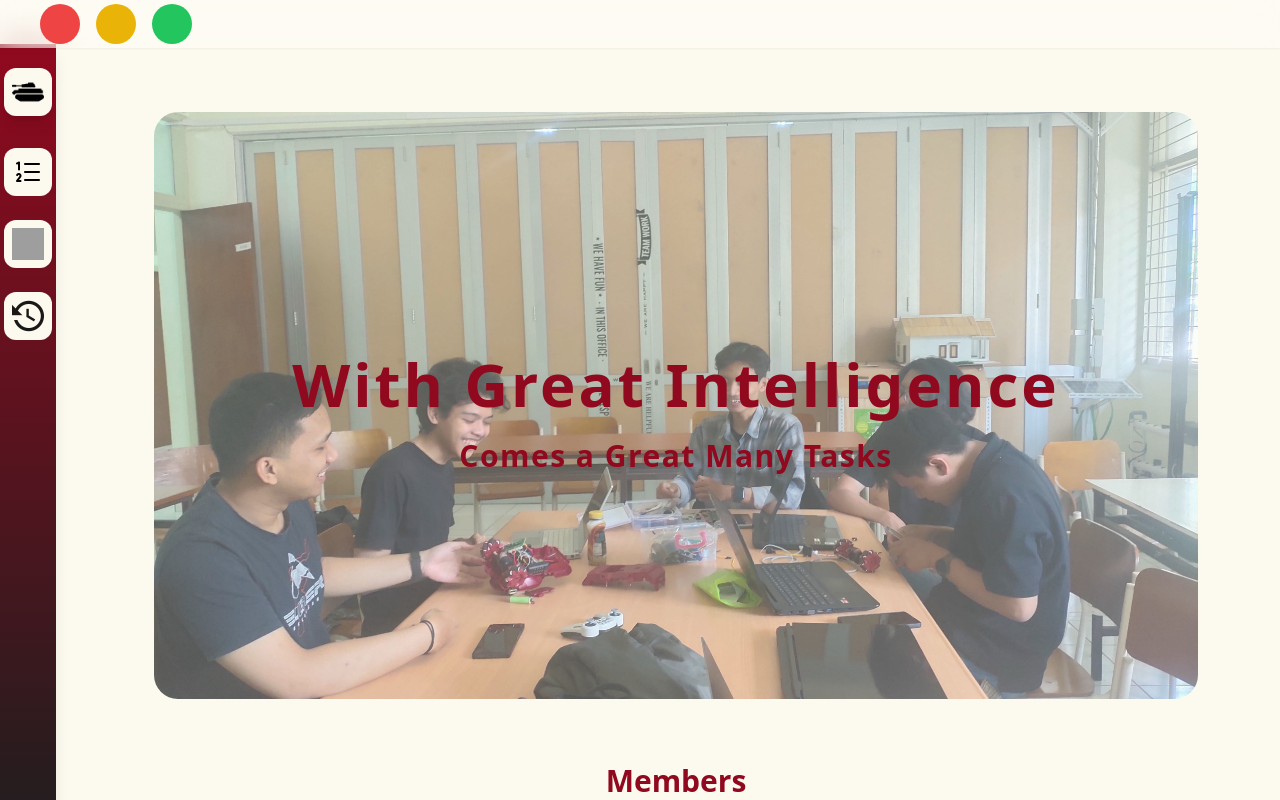
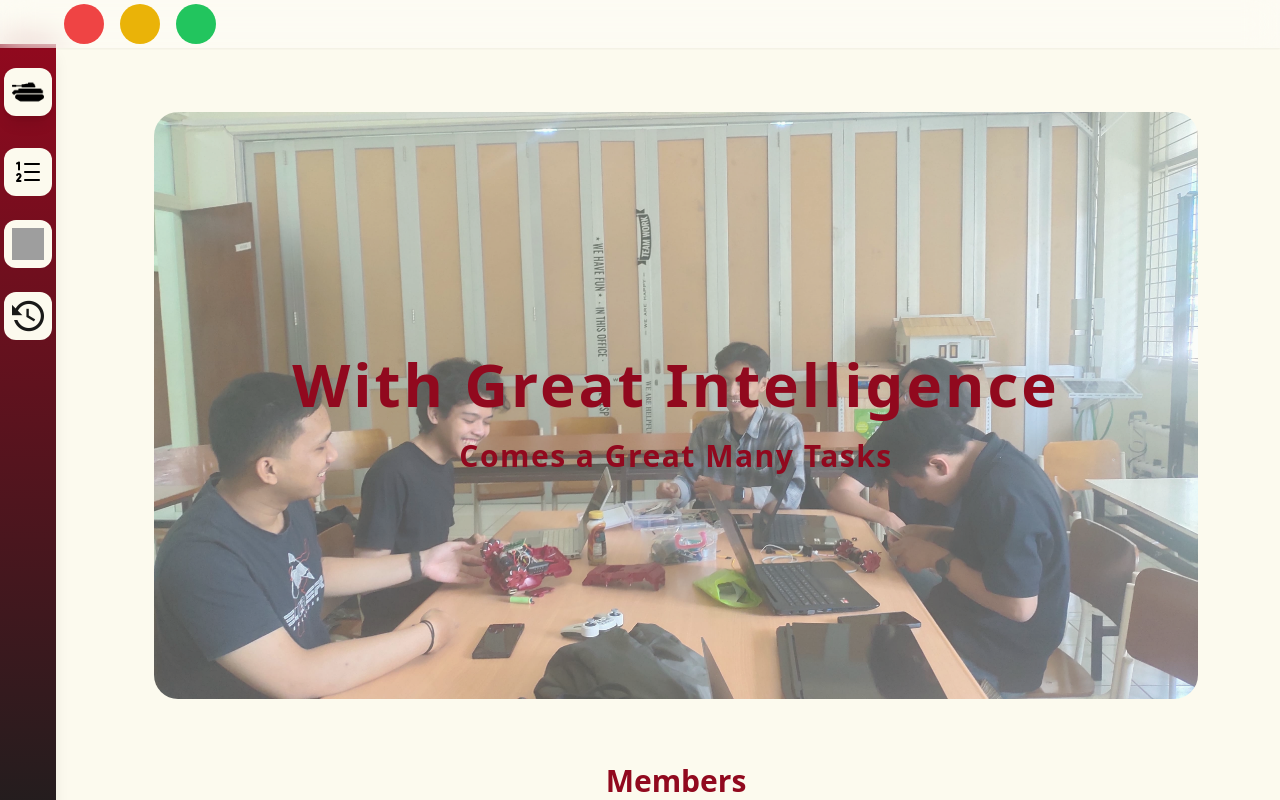
Before and after one commit to Zulfan15/RC-TANK-F4, a Vue app: page / in a window 1280 px wide. Shown: the top 800 px of the page. Built offline with nearby package versions, Linux system fonts and the light colour scheme; grey boxes are pictures that could not be loaded.

Commit message:
a little change in navbar

```diff
--- a/src/pages/landing_page/index.vue
+++ b/src/pages/landing_page/index.vue
@@ -2,7 +2,7 @@
   <section class="w-full flex flex-col bg-[#FCFAEE] min-h-screen overflow-hidden">
     <!-- Navbar -->
     <div class="bg-white backdrop-filter backdrop-blur-lg bg-opacity-30 shadow-sm w-full h-12 sm:h-12 md:h-12 lg:h-12 fixed top-0 z-50 flex items-center gap-4 px-4 sm:px-6 md:px-8 lg:px-10 shadow-lg">
-      <div class="bg-red-500 rounded-full w-10 h-10 sm:w-12 sm:h-10 md:w-10 md:h-10 lg:w-10 lg:h-10"></div>
+      <div class="bg-red-500 sm:ml-4 md:ml-6 lg:ml-6 rounded-full w-10 h-10 sm:w-12 sm:h-10 md:w-10 md:h-10 lg:w-10 lg:h-10"></div>
       <div class="bg-yellow-500 rounded-full w-10 h-10 sm:w-12 sm:h-10 md:w-10 md:h-10 lg:w-10 lg:h-10"></div>
       <div class="bg-green-500 rounded-full w-10 h-10 sm:w-12 sm:h-10 md:w-10 md:h-10 lg:w-10 lg:h-10"></div>
     </div>
--- a/src/pages/monitoring/charts/index.vue
+++ b/src/pages/monitoring/charts/index.vue
@@ -2,7 +2,7 @@
   <div class="relative bg-[#FCFAEE] flex min-h-screen overflow-hidden">
     <!-- Navbar -->
     <div class="bg-white backdrop-filter backdrop-blur-lg bg-opacity-30 shadow-sm w-full h-12 sm:h-12 md:h-12 lg:h-12 fixed top-0 z-50 flex items-center gap-4 px-4 sm:px-6 md:px-8 lg:px-10 shadow-lg">
-      <div class="bg-red-500 rounded-full w-10 h-10 sm:w-12 sm:h-10 md:w-10 md:h-10 lg:w-10 lg:h-10"></div>
+      <div class="bg-red-500 sm:ml-4 md:ml-6 lg:ml-6 rounded-full w-10 h-10 sm:w-12 sm:h-10 md:w-10 md:h-10 lg:w-10 lg:h-10"></div>
       <div class="bg-yellow-500 rounded-full w-10 h-10 sm:w-12 sm:h-10 md:w-10 md:h-10 lg:w-10 lg:h-10"></div>
       <div class="bg-green-500 rounded-full w-10 h-10 sm:w-12 sm:h-10 md:w-10 md:h-10 lg:w-10 lg:h-10"></div>
     </div>
--- a/src/pages/monitoring/data/index.vue
+++ b/src/pages/monitoring/data/index.vue
@@ -2,7 +2,7 @@
   <div class="relative bg-[#FCFAEE] flex min-h-screen flex-col">
     <!-- Navbar -->
     <div class="bg-white backdrop-filter backdrop-blur-lg bg-opacity-30 shadow-sm w-full h-12 sm:h-12 md:h-12 lg:h-12 fixed top-0 z-50 flex items-center gap-4 px-4 sm:px-6 md:px-8 lg:px-10 shadow-lg">
-      <div class="bg-red-500 rounded-full w-10 h-10 sm:w-12 sm:h-10 md:w-10 md:h-10 lg:w-10 lg:h-10"></div>
+      <div class="bg-red-500 sm:ml-4 md:ml-6 lg:ml-6 rounded-full w-10 h-10 sm:w-12 sm:h-10 md:w-10 md:h-10 lg:w-10 lg:h-10"></div>
       <div class="bg-yellow-500 rounded-full w-10 h-10 sm:w-12 sm:h-10 md:w-10 md:h-10 lg:w-10 lg:h-10"></div>
       <div class="bg-green-500 rounded-full w-10 h-10 sm:w-12 sm:h-10 md:w-10 md:h-10 lg:w-10 lg:h-10"></div>
     </div>
--- a/src/pages/monitoring/history/index.vue
+++ b/src/pages/monitoring/history/index.vue
@@ -2,7 +2,7 @@
     <div class="relative bg-[#FCFAEE] flex min-h-screen flex-col">
     <!-- Navbar -->
     <div class="bg-white backdrop-filter backdrop-blur-lg bg-opacity-30 shadow-sm w-full h-12 sm:h-12 md:h-12 lg:h-12 fixed top-0 z-50 flex items-center gap-4 px-4 sm:px-6 md:px-8 lg:px-10 shadow-lg">
-      <div class="bg-red-500 rounded-full w-10 h-10 sm:w-12 sm:h-10 md:w-10 md:h-10 lg:w-10 lg:h-10"></div>
+      <div class="bg-red-500 sm:ml-4 md:ml-6 lg:ml-6 rounded-full w-10 h-10 sm:w-12 sm:h-10 md:w-10 md:h-10 lg:w-10 lg:h-10"></div>
       <div class="bg-yellow-500 rounded-full w-10 h-10 sm:w-12 sm:h-10 md:w-10 md:h-10 lg:w-10 lg:h-10"></div>
       <div class="bg-green-500 rounded-full w-10 h-10 sm:w-12 sm:h-10 md:w-10 md:h-10 lg:w-10 lg:h-10"></div>
     </div>
```
